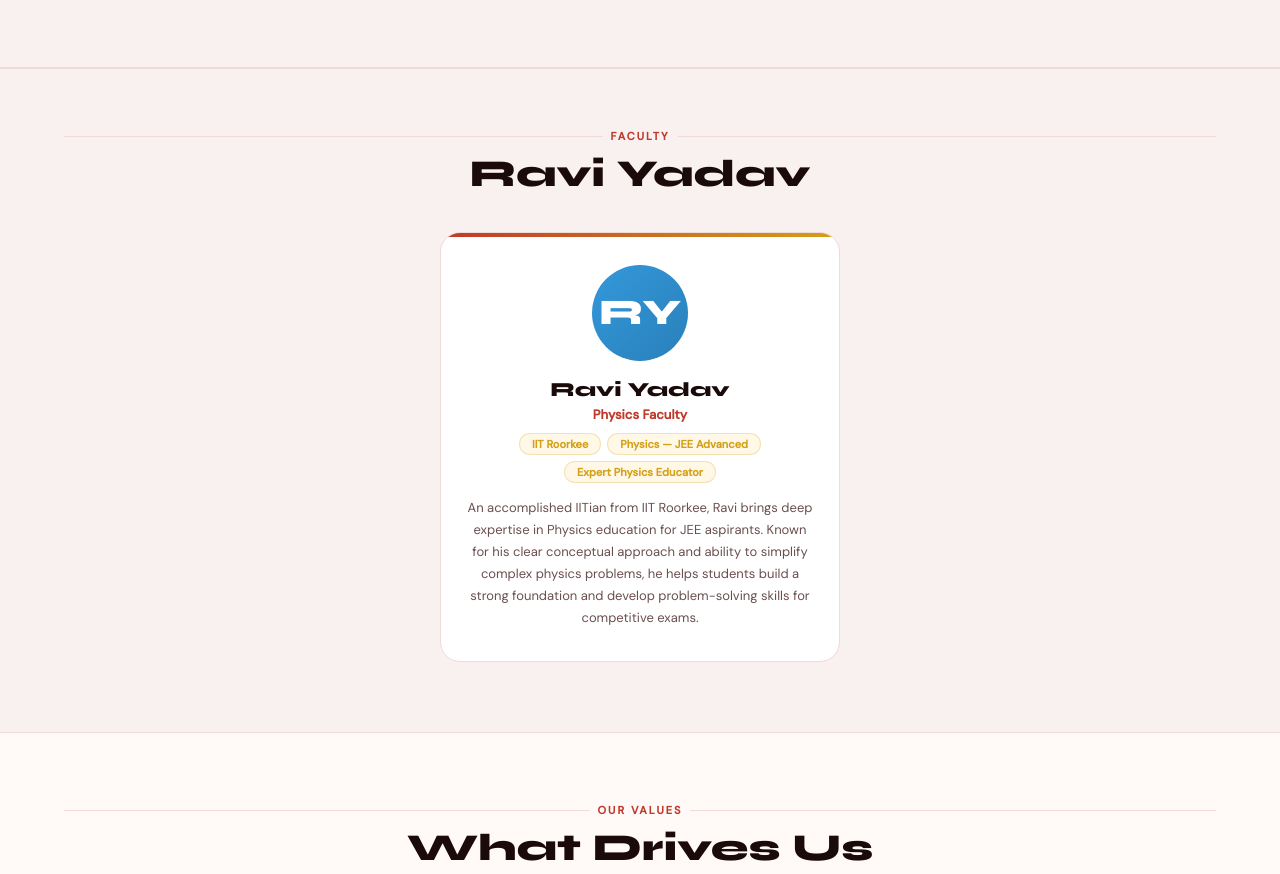
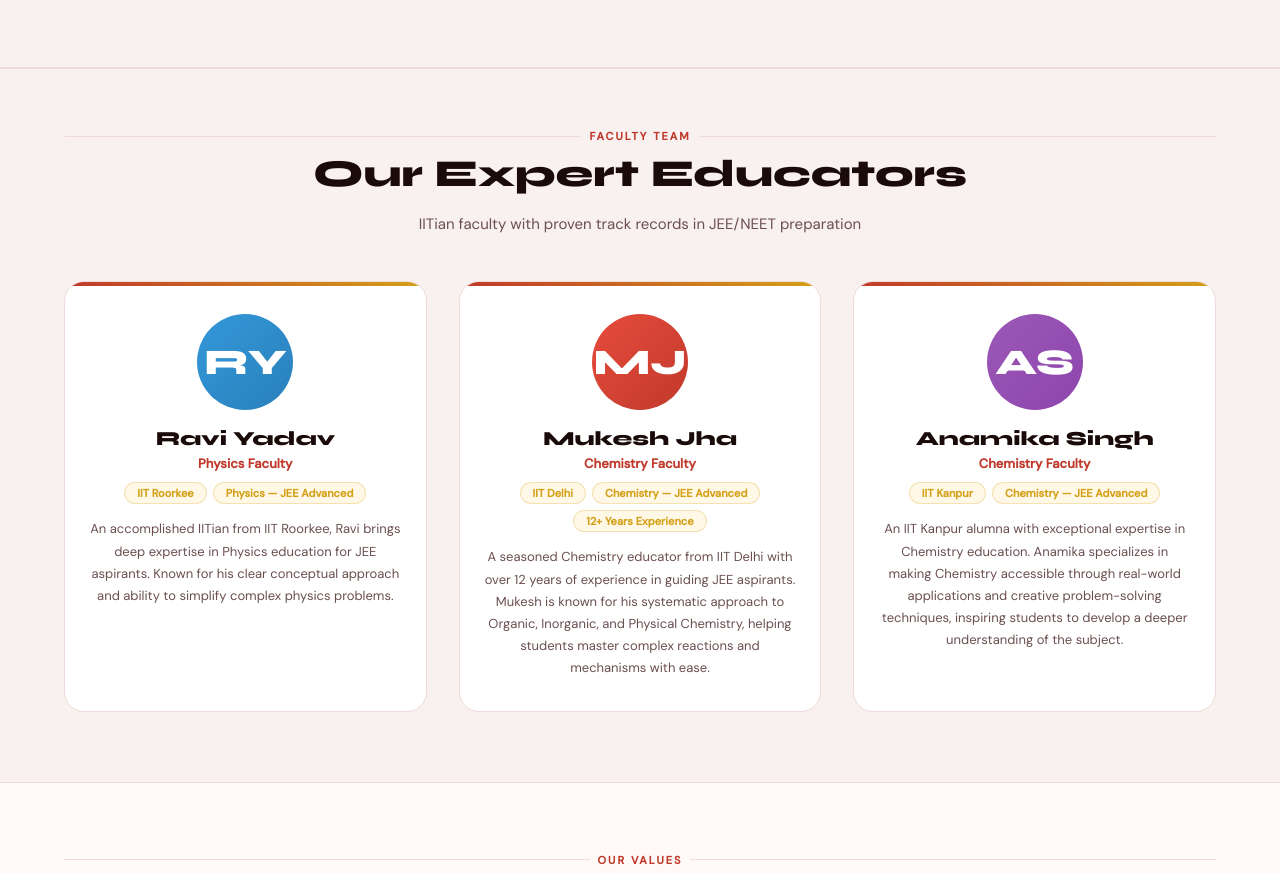
Before and after one commit to therocks03/Magnitude, a plain HTML site: page team.html in a window 1280 px wide. Shown: the part 1888-2762 px from the top of the page. Drawn offline with Linux system fonts and the light colour scheme.

Commit message:
Update team.html

```diff
--- a/team.html
+++ b/team.html
@@ -1093,9 +1093,13 @@ window.addEventListener('DOMContentLoaded',()=>{
 </section>
 
 <section class="sec sec-alt" style="padding-top:60px">
-  <div class="stag stag-c">Faculty</div>
-  <h2 style="text-align:center;margin-bottom:36px">Ravi Yadav</h2>
+  <div class="stag stag-c">Faculty Team</div>
+  <h2 style="text-align:center;margin-bottom:16px">Our Expert Educators</h2>
+  <p class="ssub" style="text-align:center;margin:0 auto 44px">IITian faculty with proven track records in JEE/NEET preparation</p>
 
+  <div style="display:grid;grid-template-columns:repeat(auto-fit,minmax(340px,1fr));gap:32px;max-width:1200px;margin:0 auto">
+
+    <!-- Ravi Yadav - Physics -->
     <div class="team-card">
       <div class="team-avatar" style="background:linear-gradient(135deg,#3498db,#2980b9)">RY</div>
       <div class="team-name">Ravi Yadav</div>
@@ -1103,9 +1107,35 @@ window.addEventListener('DOMContentLoaded',()=>{
       <div class="team-qual">
         <span>IIT Roorkee</span>
         <span>Physics — JEE Advanced</span>
-      <span>Expert Physics Educator</span>
       </div>
-    <p class="team-bio">An accomplished IITian from IIT Roorkee, Ravi brings deep expertise in Physics education for JEE aspirants. Known for his clear conceptual approach and ability to simplify complex physics problems, he helps students build a strong foundation and develop problem-solving skills for competitive exams.</p>
+      <p class="team-bio">An accomplished IITian from IIT Roorkee, Ravi brings deep expertise in Physics education for JEE aspirants. Known for his clear conceptual approach and ability to simplify complex physics problems.</p>
+    </div>
+
+    <!-- Mukesh Jha - Chemistry -->
+    <div class="team-card">
+      <div class="team-avatar" style="background:linear-gradient(135deg,#e74c3c,#c0392b)">MJ</div>
+      <div class="team-name">Mukesh Jha</div>
+      <div class="team-role">Chemistry Faculty</div>
+      <div class="team-qual">
+        <span>IIT Delhi</span>
+        <span>Chemistry — JEE Advanced</span>
+        <span>12+ Years Experience</span>
+      </div>
+      <p class="team-bio">A seasoned Chemistry educator from IIT Delhi with over 12 years of experience in guiding JEE aspirants. Mukesh is known for his systematic approach to Organic, Inorganic, and Physical Chemistry, helping students master complex reactions and mechanisms with ease.</p>
+    </div>
+
+    <!-- Anamika Singh - Chemistry -->
+    <div class="team-card">
+      <div class="team-avatar" style="background:linear-gradient(135deg,#9b59b6,#8e44ad)">AS</div>
+      <div class="team-name">Anamika Singh</div>
+      <div class="team-role">Chemistry Faculty</div>
+      <div class="team-qual">
+        <span>IIT Kanpur</span>
+        <span>Chemistry — JEE Advanced</span>
+      </div>
+      <p class="team-bio">An IIT Kanpur alumna with exceptional expertise in Chemistry education. Anamika specializes in making Chemistry accessible through real-world applications and creative problem-solving techniques, inspiring students to develop a deeper understanding of the subject.</p>
+    </div>
+
   </div>
 </section>
 
```
Lines whose indentation alone changed are shown as unchanged.
